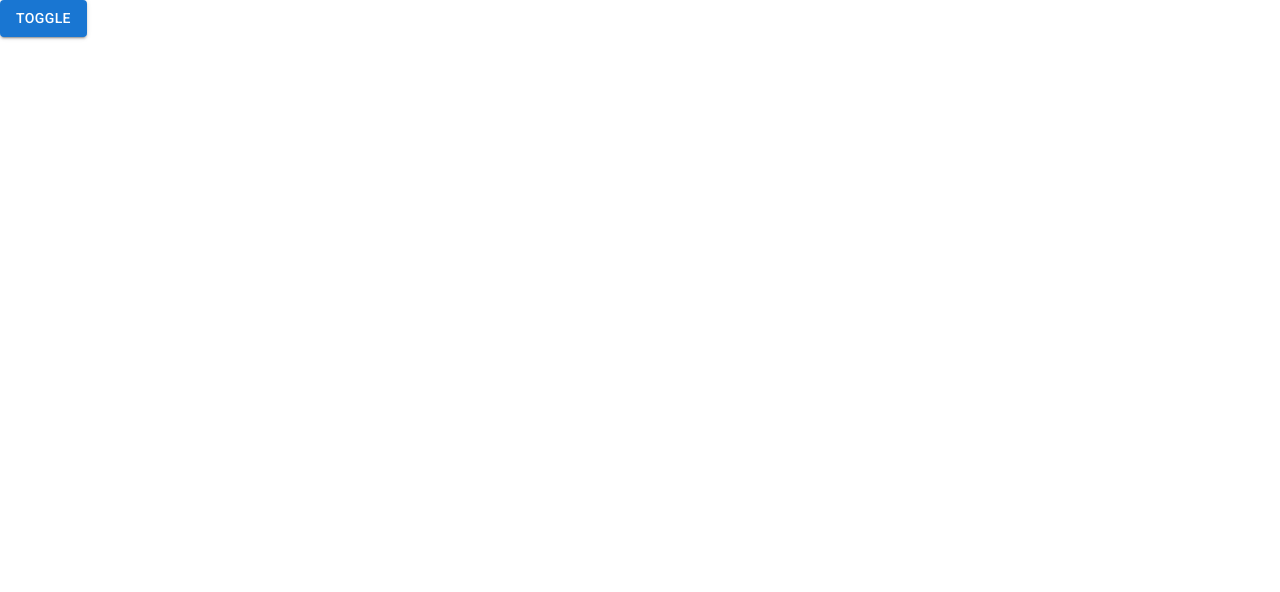
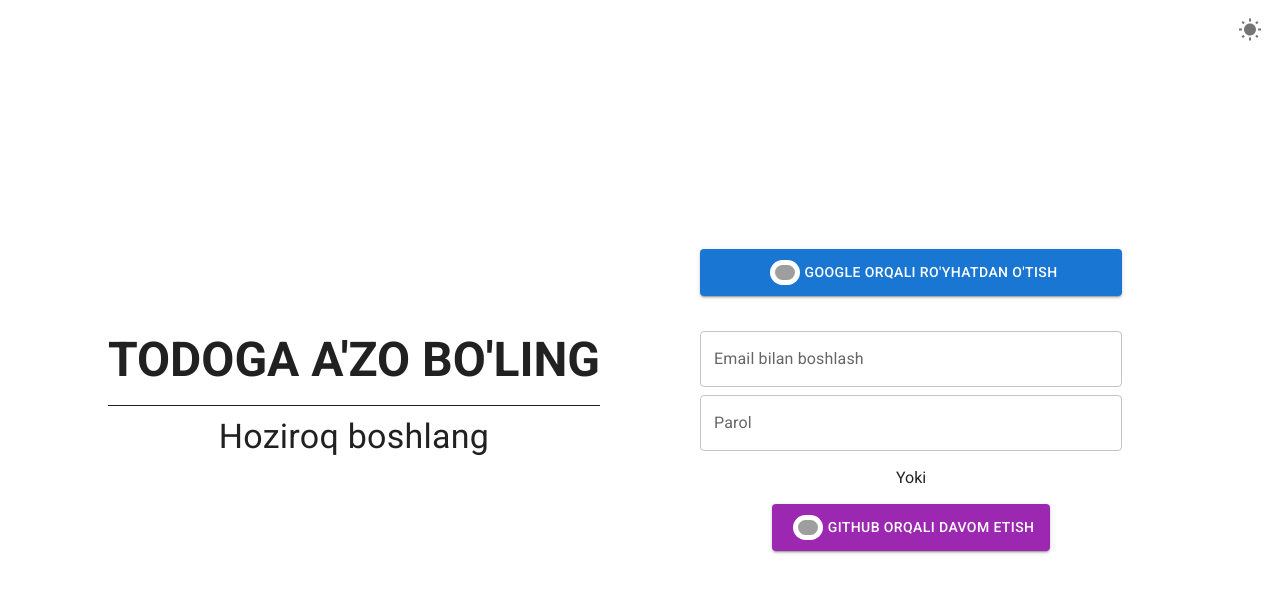
Before and after one commit to sanjarbek-ismatov/todo-mui, a React (Vite) app: page /auth in a window 1280 px wide. Shown: the top 592 px of the page. Built offline with nearby package versions, Linux system fonts and the light colour scheme; grey boxes are pictures that could not be loaded.

Commit message:
theme fixed

```diff
--- a/package.json
+++ b/package.json
@@ -4,7 +4,7 @@
   "version": "0.0.0",
   "type": "module",
   "scripts": {
-    "dev": "vite",
+    "dev": "vite --port 3000",
     "build": "tsc && vite build",
     "preview": "vite preview"
   },
--- a/src/App.tsx
+++ b/src/App.tsx
@@ -1,10 +1,35 @@
-import { Button } from "@mui/material";
-
+import { Box, createTheme, ThemeProvider } from "@mui/material";
+import { Routes, Route } from "react-router-dom";
+import Auth from "./Auth";
+import { IconButton } from "./components";
+import { useThemeContext } from "./context/theme";
 const App = () => {
+  const { theme, toggleTheme } = useThemeContext();
+  const darkTheme = createTheme({
+    palette: {
+      mode: "dark",
+    },
+  });
+  const lightTheme = createTheme({
+    palette: {
+      mode: "light",
+    },
+  });
   return (
-    <div>
-      <Button variant="contained">Toggle</Button>
-    </div>
+    <ThemeProvider theme={theme === "light" ? lightTheme : darkTheme}>
+      <Box
+        sx={{
+          background: "background.default",
+          minHeight: "100vh",
+          height: "100%",
+        }}
+      >
+        <IconButton />
+        <Routes>
+          <Route path="/auth" element={<Auth />} />
+        </Routes>
+      </Box>
+    </ThemeProvider>
   );
 };
 
--- a/src/Auth.tsx
+++ b/src/Auth.tsx
@@ -6,10 +6,10 @@
       sx={{
         display: "flex",
         justifyContent: "center",
+        alignItems: "center",
         flexWrap: "wrap",
-        alignItems: "center",
         width: "100%",
-        height: "100vh",
+        minHeight: "100vh",
         backgroundColor: "background.default",
         color: "text.primary",
       }}
--- a/src/components/AuthLeftSide/index.tsx
+++ b/src/components/AuthLeftSide/index.tsx
@@ -1,4 +1,4 @@
-import { Typography } from "@mui/material";
+import { Box, Typography } from "@mui/material";
 import styled from "styled-components";
 const WhiteHole = styled.div`
   width: 30px;
@@ -8,7 +8,7 @@
   margin: 50px;
 `;
 const Container = styled.div`
-  margin: 0 10px;
+  margin: 0 50px 0 0;
 `;
 const ContainerList = styled.div`
   display: flex;
@@ -18,18 +18,6 @@
 const AuthLeftSide = () => {
   return (
     <Container>
-      <ContainerList>
-        <WhiteHole />
-        <WhiteHole />
-        <WhiteHole />
-        <WhiteHole />
-      </ContainerList>
-      <ContainerList>
-        <WhiteHole />
-        <WhiteHole />
-        <WhiteHole />
-        <WhiteHole />
-      </ContainerList>
       <ContainerList>
         <Typography
           sx={{
@@ -42,16 +30,23 @@
         </Typography>
       </ContainerList>
       <ContainerList>
-        <WhiteHole />
-        <WhiteHole />
-        <WhiteHole />
-        <WhiteHole />
+        <Box
+          sx={{
+            width: "100%",
+            height: "1px",
+            backgroundColor: "text.primary",
+          }}
+        ></Box>
       </ContainerList>
       <ContainerList>
-        <WhiteHole />
-        <WhiteHole />
-        <WhiteHole />
-        <WhiteHole />
+        <Typography
+          sx={{
+            margin: "10px auto",
+          }}
+          variant="h4"
+        >
+          Hoziroq boshlang
+        </Typography>
       </ContainerList>
     </Container>
   );
--- a/src/components/AuthRightSide/index.tsx
+++ b/src/components/AuthRightSide/index.tsx
@@ -26,7 +26,7 @@
         justifyContent: "center",
         alignItems: "center",
         flexDirection: "column",
-        margin: "0 10px",
+        margin: "0 50px",
       }}
     >
       <Button fullWidth variant="contained">
--- /dev/null
+++ b/src/components/ThemeIcon/index.tsx
@@ -0,0 +1,24 @@
+import { Box, IconButton } from "@mui/material";
+import WbSunnyIcon from "@mui/icons-material/WbSunny";
+import ModeNightIcon from "@mui/icons-material/ModeNight";
+import { useThemeContext } from "../../context/theme";
+const Index = () => {
+  const { theme, toggleTheme } = useThemeContext();
+  return (
+    <Box
+      sx={{
+        position: "absolute",
+        padding: "10px",
+        width: "100%",
+        display: "flex",
+        justifyContent: "flex-end",
+      }}
+    >
+      <IconButton onClick={toggleTheme}>
+        {theme === "light" ? <WbSunnyIcon /> : <ModeNightIcon />}
+      </IconButton>
+    </Box>
+  );
+};
+
+export default Index;
--- a/src/components/index.ts
+++ b/src/components/index.ts
@@ -1,2 +1,3 @@
 export { default as AuthLeftSide } from "./AuthLeftSide";
 export { default as AuthRightSide } from "./AuthRightSide";
+export { default as IconButton } from "./ThemeIcon";
--- a/src/index.css
+++ b/src/index.css
@@ -3,4 +3,9 @@
   margin: 0;
   box-sizing: border-box;
   font-family: "Roboto", sans-serif;
+  transition: color, background 0.5s ease;
 }
+#root {
+  min-height: 100vh;
+  height: 100%;
+}
```
Also changed, not shown: src/main.tsx (+0 -14 lines), src/components/CenteredBox/index.tsx (added).
